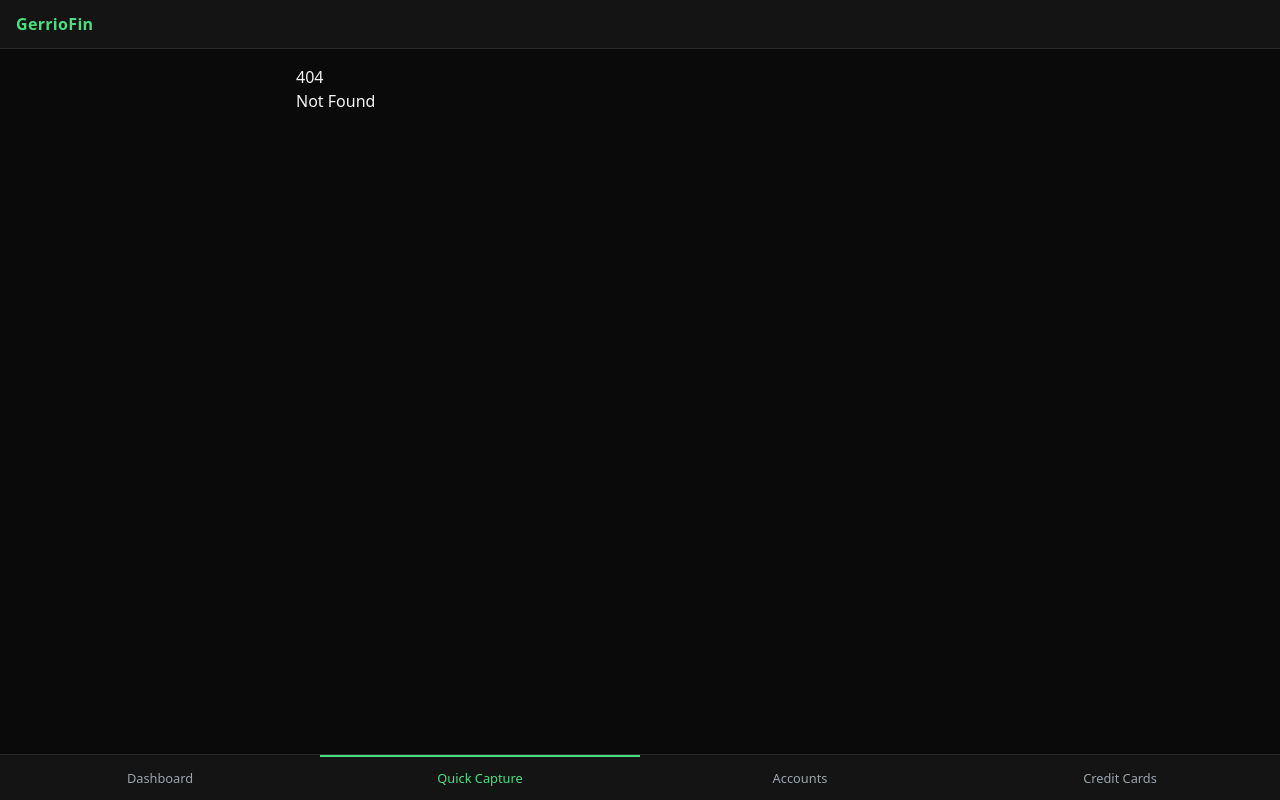
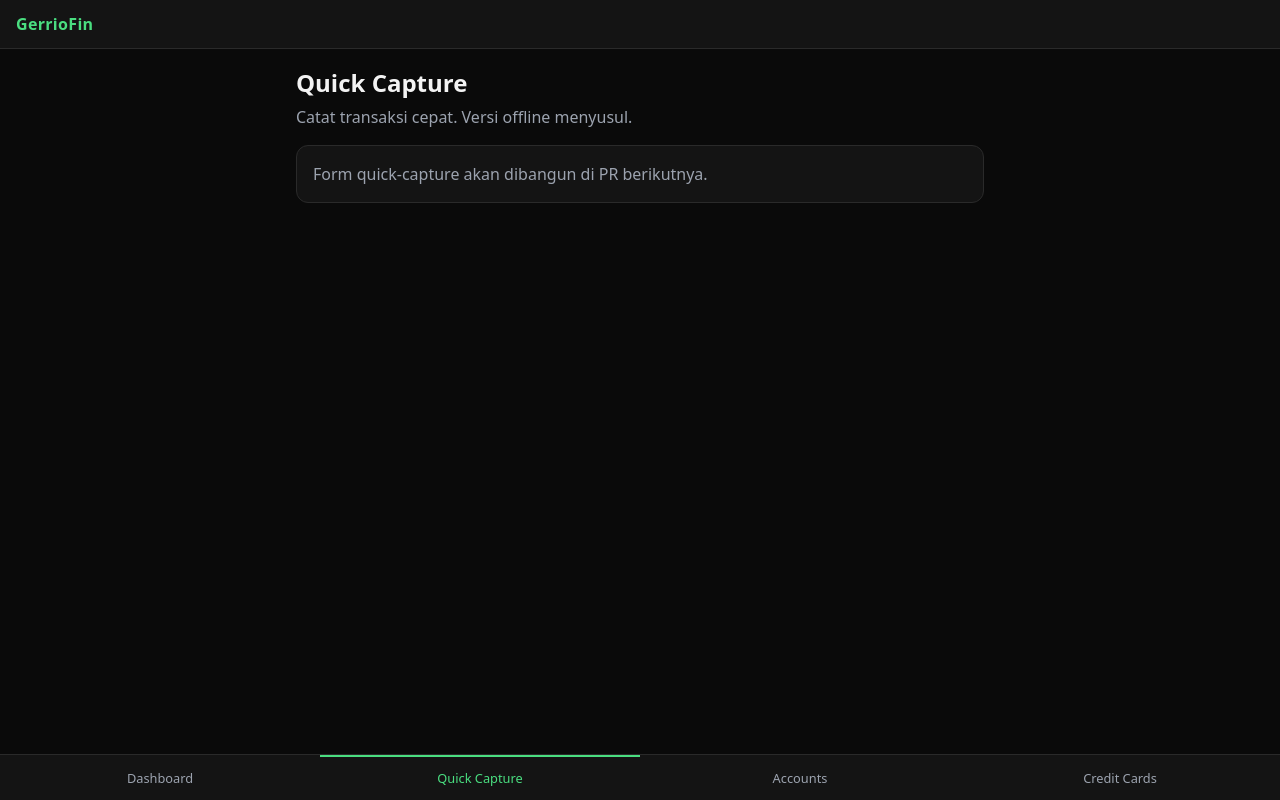
Before and after one commit to gerriodailmypratama-prog/cash, a SvelteKit app: page /quick-capture in a window 1280 px wide. Before the commit this address had no page. Built offline with nearby package versions, Linux system fonts and the light colour scheme.

Commit message:
feat(scaffold): PR-CL01 Quick Capture placeholder page
This file serves as a placeholder for the quick capture feature, indicating that offline capabilities will be added in a future pull request.

```diff
--- /dev/null
+++ b/src/routes/quick-capture/+page.svelte
@@ -0,0 +1,20 @@
+<script>
+  // Placeholder. Offline-capable quick capture comes in a later PR.
+</script>
+
+<svelte:head><title>GerrioFin — Quick Capture</title></svelte:head>
+
+<section>
+  <h1>Quick Capture</h1>
+  <p class="lead">Catat transaksi cepat. Versi offline menyusul.</p>
+
+  <div class="card">
+    <p>Form quick-capture akan dibangun di PR berikutnya.</p>
+  </div>
+</section>
+
+<style>
+  h1 { font-size: 1.5rem; font-weight: 700; margin: 0 0 0.25rem; }
+  .lead { color: var(--text-muted); margin: 0 0 1rem; }
+  .card p { color: var(--text-muted); margin: 0; }
+</style>
```
